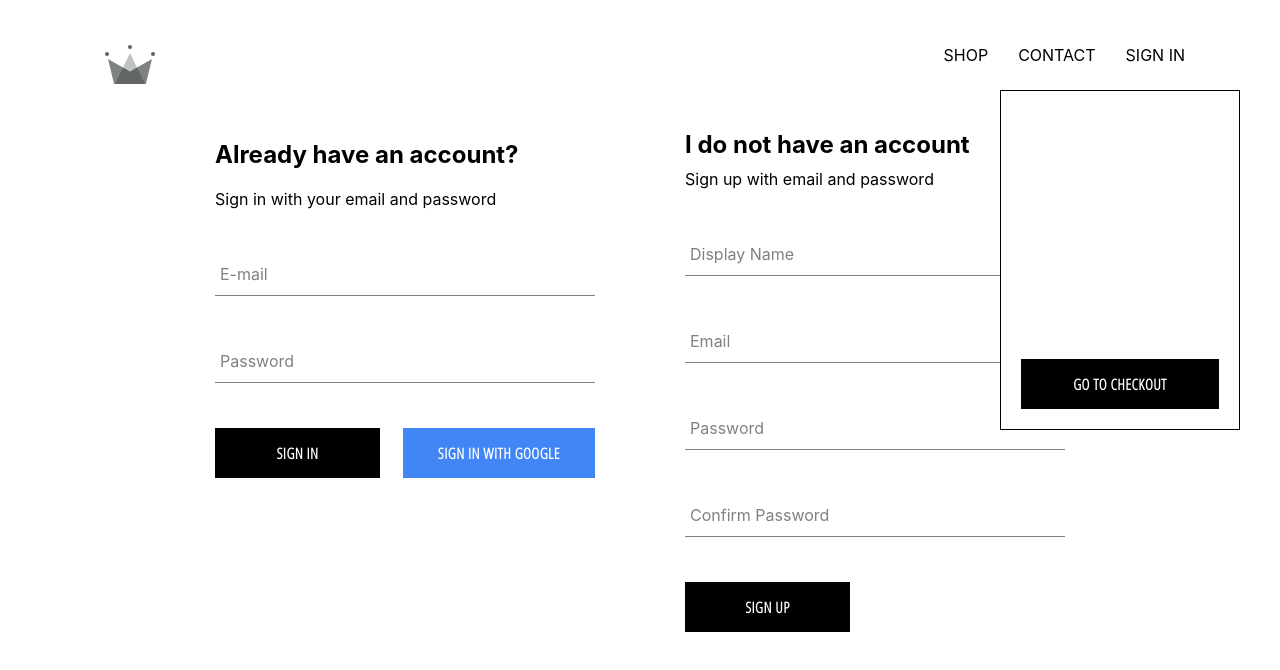
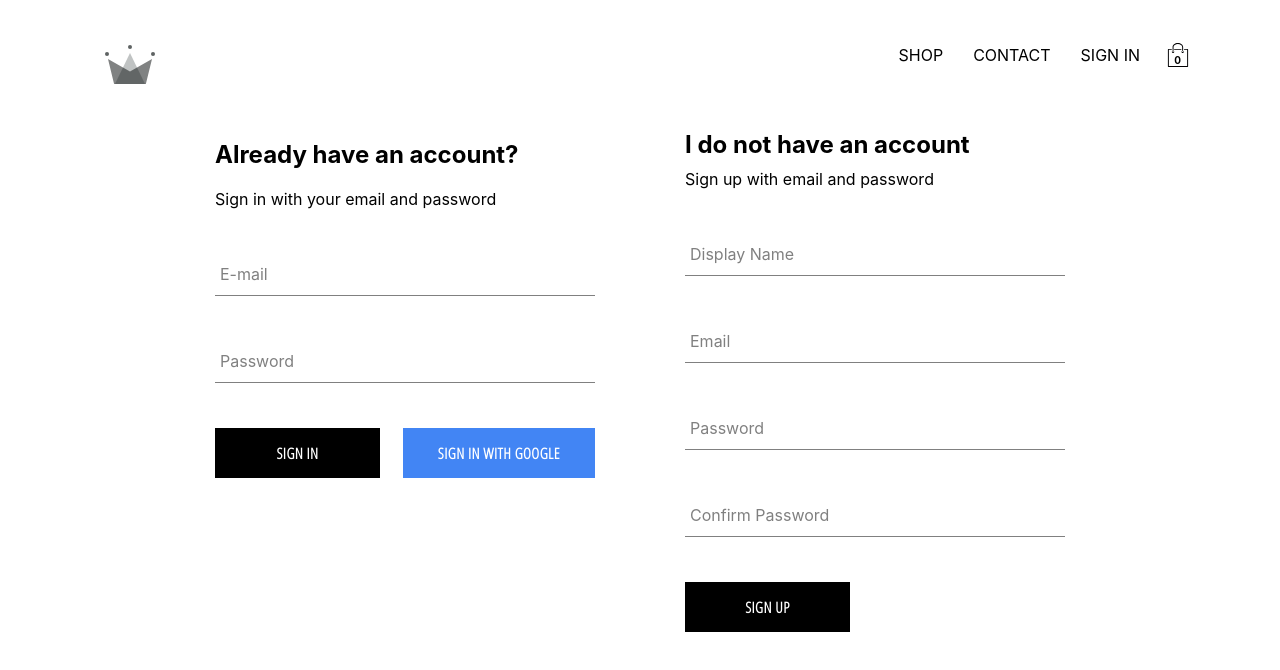
Before and after one commit to skrunic/crwn-clothing, a React (Create React App) app: page /signin in a window 1280 px wide. Shown: the top 670 px of the page. Built offline with nearby package versions, Linux system fonts and the light colour scheme; no server answers.

Commit message:
Bug: Cart dropdown visibility
Fix cart dropdown toggling.

```diff
--- a/src/components/header/header.component.jsx
+++ b/src/components/header/header.component.jsx
@@ -34,12 +34,12 @@ const Header = ({ currentUser, hidden }) => (
                 :
                 <Link className="option" to="/signin"> SIGN IN </Link>
             }
-            {
-                hidden? null :
-                <CartIcon />
-            }
+            <CartIcon />
         </div>
-        <CartDropdown />
+        {
+            hidden? null :
+            <CartDropdown />
+        }
     </div>
 )
 
```
